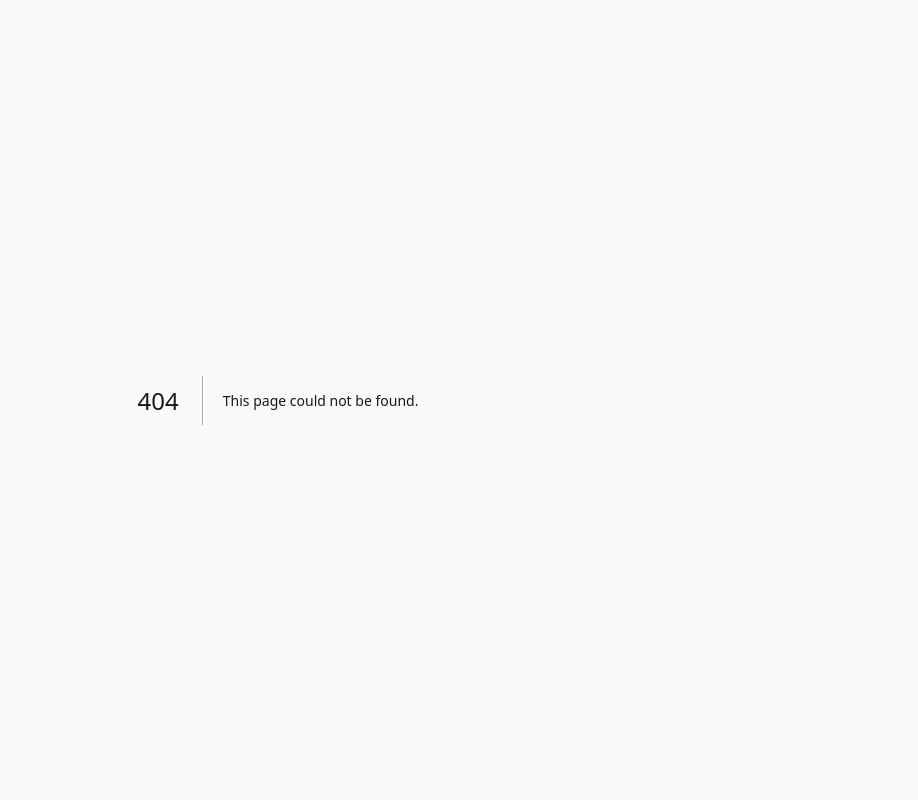
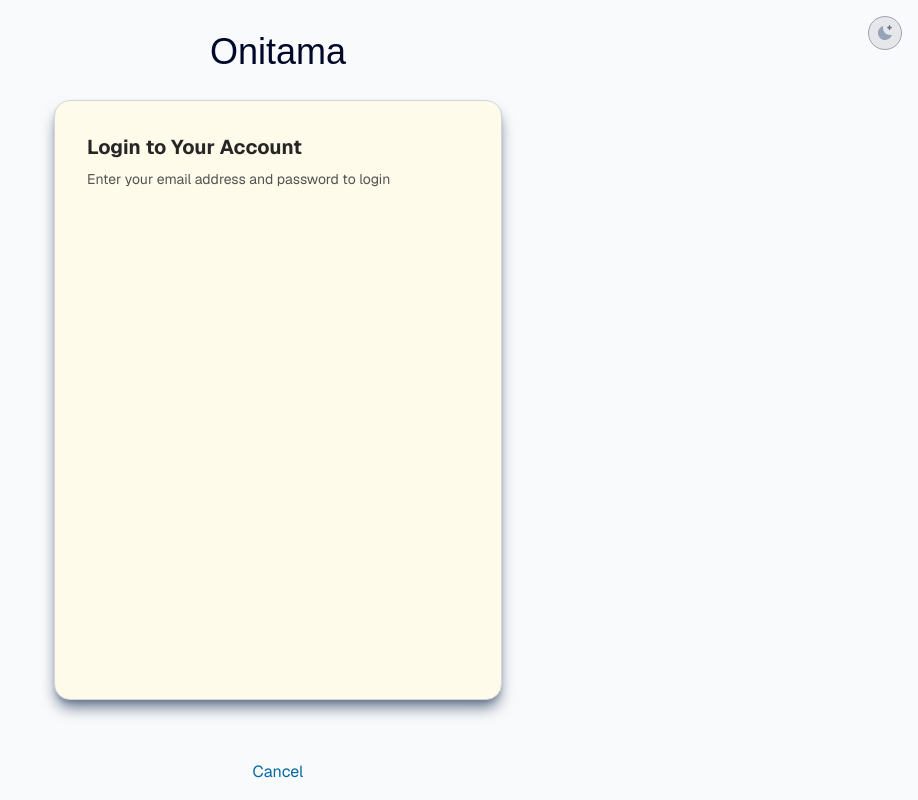
Before and after one commit to mngatewood/onitama, a Next.js app: page /login in a window 1280 px wide. Before the commit this address had no page. Shown: the whole page, without its empty margins (362-1280 px from the left). Built offline with nearby package versions, Linux system fonts and the light colour scheme; a web font is replaced by a local one.

Commit message:
- Add login page - Move title to component

```diff
--- /dev/null
+++ b/app/components/Title.tsx
@@ -0,0 +1,5 @@
+export const Title = () => {
+	return (
+		<h1 className="absolute top-0 left-0 right-0 text-4xl text-center text-blue-1 dark:text-yellow-1 m-8 font-reggae">Onitama</h1>
+	);
+};
--- /dev/null
+++ b/app/login/page.tsx
@@ -0,0 +1,28 @@
+import Link from "next/link";
+import { Title } from "../components/Title";
+import { DarkModeToggle } from "../components/DarkThemeToggle";
+
+export const Login = () => {
+
+	return (
+		<main className="absolute top-0 left-0 right-0 bottom-0 overflow-hidden flex justify-center items-center">
+			<Title />
+			<div
+				className="mx-auto w-full max-w-md rounded-none border border-gray-300 bg-amber-50 p-4 shadow-lg shadow-slate-500 dark:shadow-slate-800 dark:border-gray-800 dark:bg-black md:rounded-2xl md:p-8 h-[600px]"
+			>
+				<h2 className="text-xl font-bold text-neutral-800 dark:text-neutral-200">Login to Your Account</h2>
+				<p className="mt-2 max-w-sm text-sm text-neutral-600 dark:text-neutral-300">
+					Enter your email address and password to login
+				</p>
+				{/* <LoginForm /> */}
+			</div>
+			<DarkModeToggle />
+			<footer className="container absolute bottom-0 w-full h-14 p-4 flex justify-center gap-4 text-sky-700 dark:text-sky-300">
+				<button className="w-1/3"><Link href="/">Cancel</Link></button>
+			</footer>
+
+		</main>
+	);
+}
+
+export default Login
--- a/app/page.tsx
+++ b/app/page.tsx
@@ -1,5 +1,6 @@
 import Image from "next/image";
 import spirit from "../public/spirit.png";
+import { Title } from "./components/Title";
 import { DarkModeToggle } from "./components/DarkThemeToggle";
 import Link from "next/link";
 
@@ -8,7 +9,7 @@ export default function Home() {
 	return (
 		<div>
 			<main className="absolute top-0 left-0 right-0 bottom-0 overflow-hidden flex justify-center z-10">
-				<h1 className="text-4xl text-center text-blue-1 dark:text-yellow-1 m-8 font-reggae">Onitama</h1>
+				<Title />
 				<footer className="container absolute bottom-0 w-full h-14 p-4 flex justify-center gap-4 text-sky-700 dark:text-sky-300">
 					<button className="w-1/3"><Link href="/login">Login</Link></button>
 					<button className="w-1/3"><Link href="/register">Register</Link></button>
```
